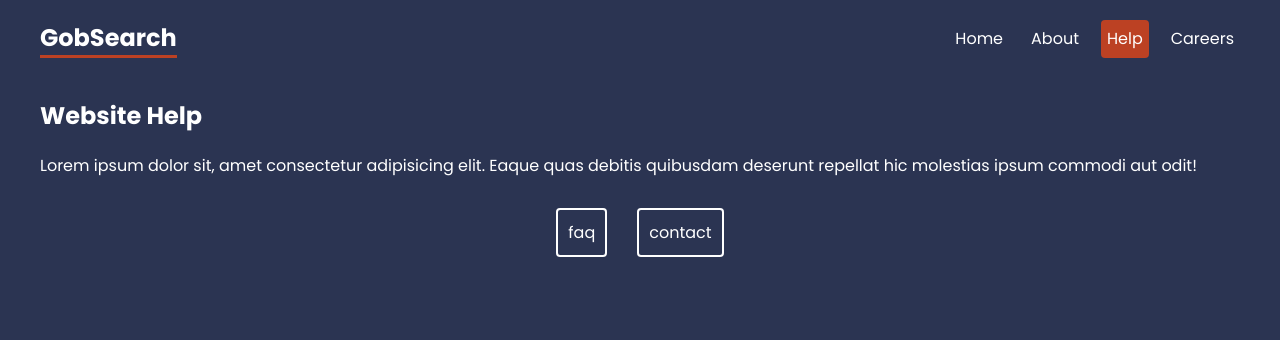
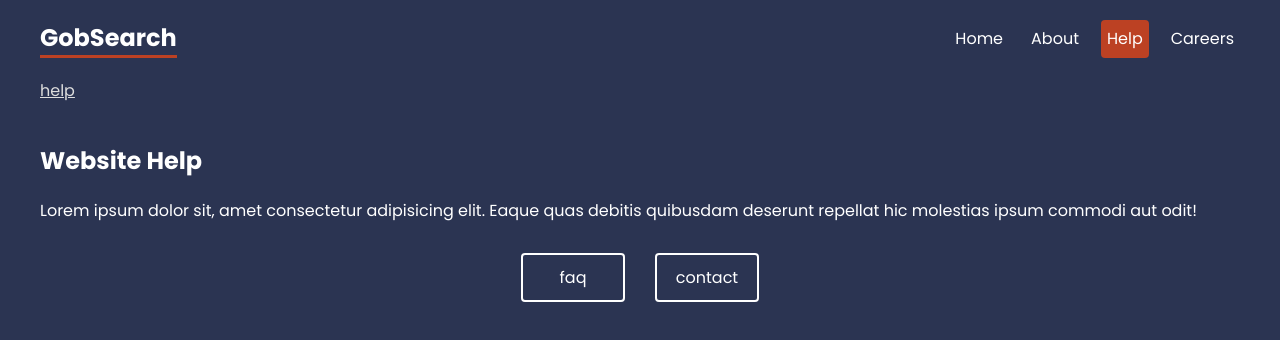
Before and after one commit to bokhuuu/GobSearch, a React (Vite) app: page /help in a window 1280 px wide. Shown: the top 340 px of the page. Built offline with nearby package versions, Linux system fonts and the light colour scheme.

Commit message:
making breadcrumps with useLocation

```diff
--- /dev/null
+++ b/src/components/Breadcrumbs.jsx
@@ -0,0 +1,25 @@
+import { Link, useLocation } from "react-router-dom"
+
+export default function Breadcrumbs() {
+    const location = useLocation()
+
+    let currentLink = ""
+
+    const crumbs = location.pathname.split("/")
+        .filter(crumb => crumb !== "")
+        .map(crumb => {
+            currentLink += `/${crumb}`
+
+            return (
+                <div className="crumb" key={crumb}>
+                    <Link to={currentLink}>{crumb}</Link>
+                </div>
+            )
+        })
+
+    return (
+        <div className="breadcrumbs">
+            {crumbs}
+        </div>
+    )
+}
--- a/src/index.css
+++ b/src/index.css
@@ -73,6 +73,9 @@
   border: 2px solid white;
   border-radius: 4px;
   text-decoration: none;
+  display: flex;
+  justify-content: center;
+  width: 80px
 }
 
 .help-layout nav a:hover {
@@ -148,3 +151,25 @@
 }
 
 /* breadcrumbs */
+.breadcrumbs {
+  max-width: 1200px;
+  margin: 20px auto;
+}
+
+.breadcrumbs>* {
+  display: inline-block;
+  margin-right: 10px;
+}
+
+.breadcrumbs .crumb:after {
+  content: '>';
+  margin-left: 10px;
+}
+
+.breadcrumbs .crumb:last-child:after {
+  display: none;
+}
+
+.breadcrumbs .crumb a {
+  color: #ddd;
+}
--- a/src/layout/RootLayout.jsx
+++ b/src/layout/RootLayout.jsx
@@ -1,4 +1,5 @@
 import { NavLink, Outlet } from "react-router-dom";
+import Breadcrumbs from "../components/Breadcrumbs";
 
 const RootLayout = () => {
     return (
@@ -11,6 +12,8 @@
                     <NavLink to="help">Help</NavLink>
                     <NavLink to="careers">Careers</NavLink>
                 </nav>
+
+                <Breadcrumbs />
             </header>
 
             <main>
```
